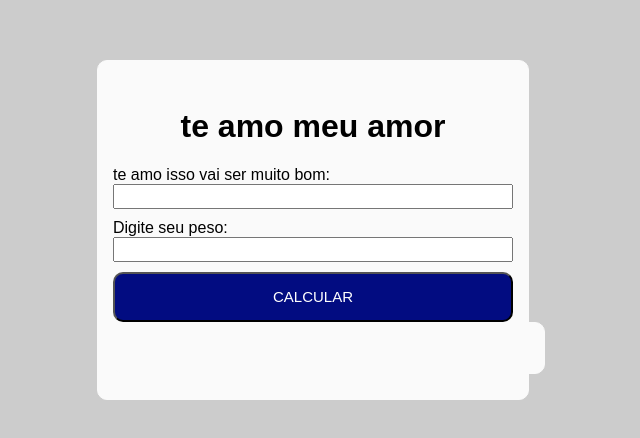
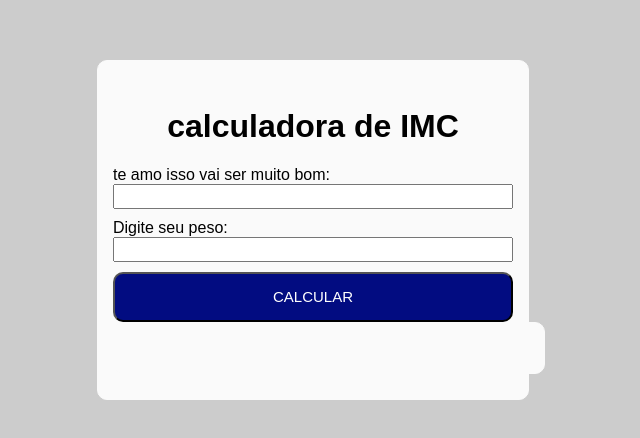
Before and after one commit to jose90481/calculadora-imc, a plain HTML site: page index.html in a window 1280 px wide. Shown: the part 178-616 px from the top of the page, without its empty margins (327-967 px from the left). Drawn offline with Linux system fonts and the light colour scheme.

Commit message:
index.html

```diff
--- a/index.html
+++ b/index.html
@@ -51,7 +51,7 @@
 </head>
 <body>
 	<div>
-		<h1>te amo meu amor</h1>
+		<h1>calculadora de IMC</h1>
 
 		<label for="altura">te amo isso vai ser muito bom:</label>
 		<input type="number" id="altura">
```
